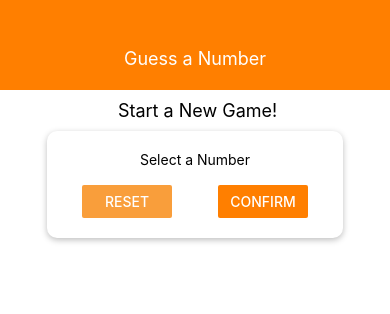
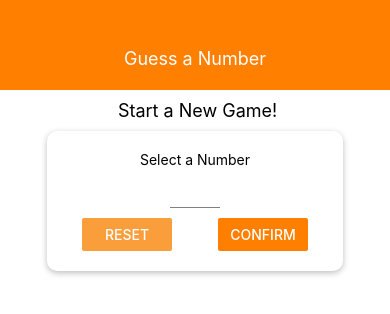
Before and after one commit to etEthiopia/numbergameapp, a React Native app: screen / in a window 390 px wide. Shown: the top 314 px of the page. Built offline with nearby package versions, Linux system fonts and the light colour scheme.

Commit message:
About to shift to game logic

```diff
--- /dev/null
+++ b/components/Input.js
@@ -0,0 +1,15 @@
+import React from 'react';
+import {TextInput, StyleSheet} from 'react-native';
+
+export const Input = props => {
+    return <TextInput {...props} style={{...styles.input, ...props.style}}/>
+};
+
+const styles = StyleSheet.create({
+    input: {
+        height: 30,
+        borderBottomColor: 'grey',
+        borderBottomWidth: 1,
+        marginVertical: 10
+    }
+})
--- a/screens/StartGameScreen.js
+++ b/screens/StartGameScreen.js
@@ -1,19 +1,69 @@
-import React from 'react';
-import {View, StyleSheet, Text, TextInput, Button} from 'react-native';
-import colors from '../constants/colors';
+import React, { useState } from "react";
+import { View, StyleSheet, Text, TextInput, Button, Alert } from "react-native";
+import colors from "../constants/colors";
+import { Input } from "../components/Input";
 
 export const StartGameScreen = props => {
+  const [enteredValue, setEnteredValue] = useState("");
+  const [confirmed, setConfirmed] = useState(false);
+  const [selectedNumber, setSelectedNumber] = useState();
+
+  const numberInputHandler = val => {
+    setEnteredValue(val.replace(/[^0-9]/g, ""));
+  };
+  const resetBtnHandler = () => {
+    setEnteredValue("");
+    setConfirmed(false);
+  };
+  const confirmBtnHandler = () => {
+    const cn = parseInt(enteredValue);
+    if (cn === NaN || cn <= 0 || cn > 99) {
+      Alert.alert("Invalid Number!", "Value should be 1 and 90.", [
+        { text: "Ok", style: "destructive", onPress: resetBtnHandler }
+      ]);
+    } else {
+      setConfirmed(true);
+      setSelectedNumber(cn);
+      setEnteredValue("");
+    }
+  };
+
+  let confirmedOutput;
+  if (confirmed) {
+    confirmedOutput = <Button title="Start Game" />;
+  }
+
   return (
     <View style={styles.screen}>
-        <Text style={{marginBottom: 10, fontSize :18}}> Start a New Game!</Text>
+      <Text style={{ marginBottom: 10, fontSize: 18 }}> Start a New Game!</Text>
       <View style={styles.inputContainer}>
         <Text>Select a Number</Text>
-            <TextInput />
+        <Input
+          onChangeText={numberInputHandler}
+          value={enteredValue}
+          autoCorrect={false}
+          keyboardType="numeric"
+          maxLength={2}
+          style={styles.input}
+        />
         <View style={styles.rcbuttons}>
-                <View style={styles.btnObj}><Button color= {colors.accent} title='Reset'/></View>
-                <View style={styles.btnObj}><Button color= {colors.primary} title='Confirm'/></View>
+          <View style={styles.btnObj}>
+            <Button
+              onPress={() => resetBtnHandler()}
+              color={colors.accent}
+              title="Reset"
+            />
+          </View>
+          <View style={styles.btnObj}>
+            <Button
+              onPress={() => confirmBtnHandler()}
+              color={colors.primary}
+              title="Confirm"
+            />
           </View>
         </View>
+      </View>
+      {confirmedOutput}
     </View>
   );
 };
@@ -22,32 +72,38 @@ export const StartGameScreen = props => {
   screen: {
     flex: 1,
     padding: 10,
-     alignItems: 'center'
+    alignItems: "center"
   },
   headerTitle: {
     fontSize: 18,
-      color:'white'
+    color: "white"
   },
   inputContainer: {
-        width:300,
-        maxWidth: '80%',
-        alignItems: 'center',
-        shadowColor: 'black',
-        shadowOffset: {width: 0, height: 2},
+    width: 300,
+    maxWidth: "80%",
+    alignItems: "center",
+    shadowColor: "black",
+    shadowOffset: { width: 0, height: 2 },
     shadowRadius: 6,
     shadowOpacity: 0.26,
     elevation: 5,
-        backgroundColor: 'white',
+    backgroundColor: "white",
     padding: 20,
-        borderRadius: 10
+    borderRadius: 10,
+    marginBottom: 25
   },
+  input: {
+    width: 50,
+    textAlign: "center"
+  },
+
   rcbuttons: {
-        flexDirection: 'row',
-        justifyContent: 'space-between',
-        width: '100%',
+    flexDirection: "row",
+    justifyContent: "space-between",
+    width: "100%",
     paddingHorizontal: 15
   },
-    btnObj:{
+  btnObj: {
     width: 90
   }
 });
```
Lines whose indentation alone changed are shown as unchanged.
